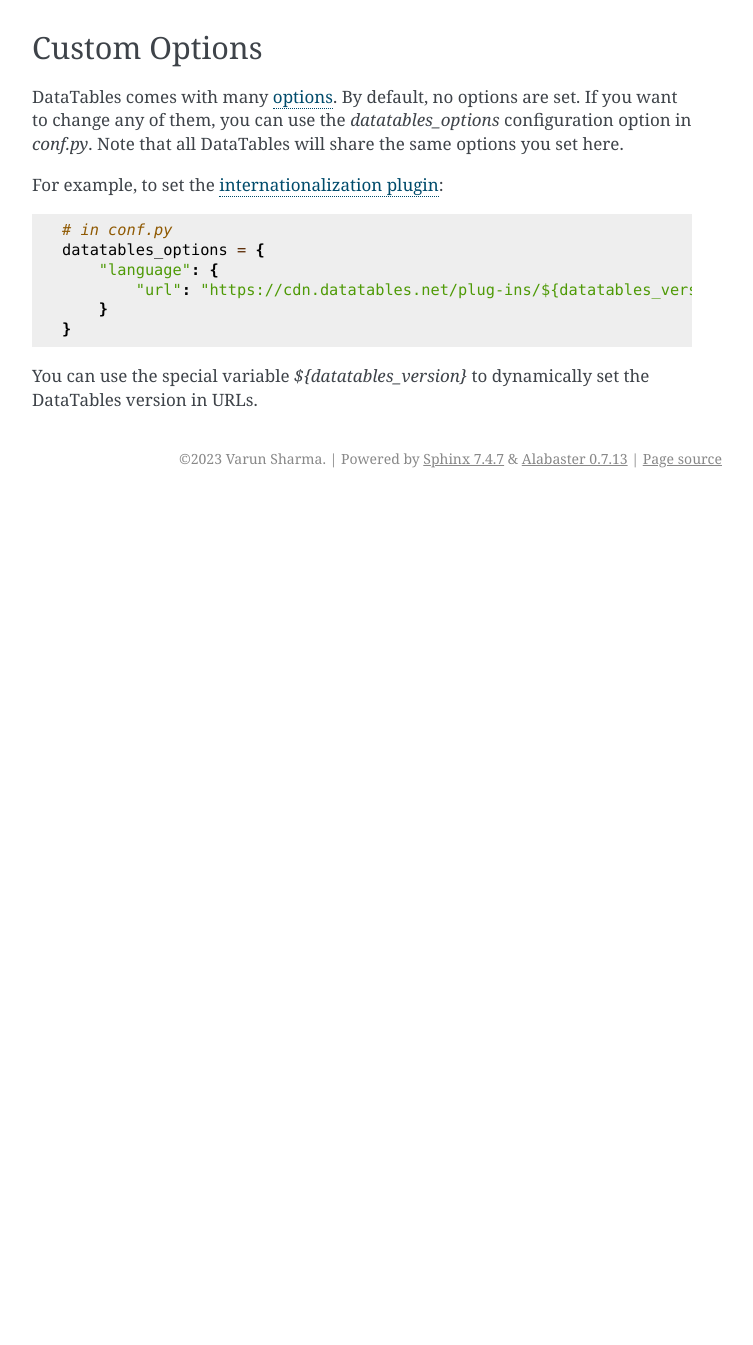
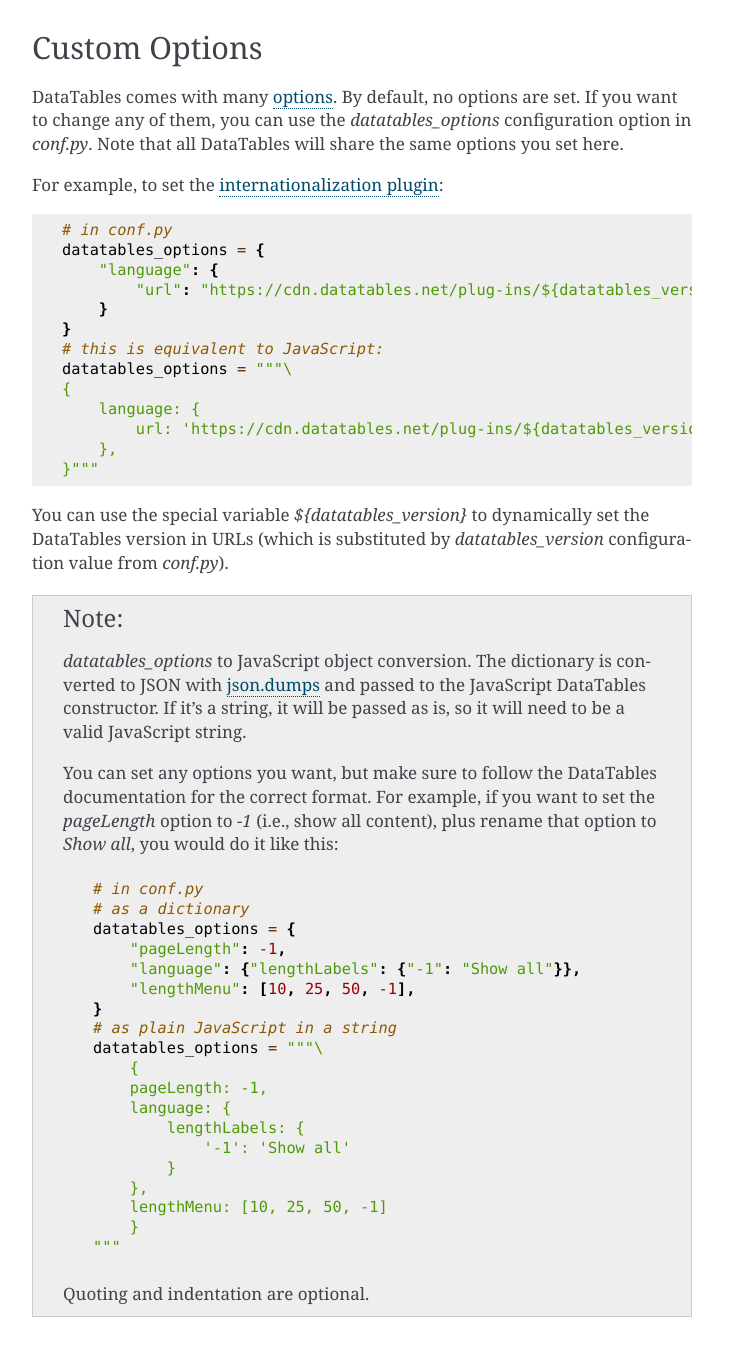
Before and after one commit to sharm294/sphinx-datatables, a Sphinx documentation site: the page built from docs/index.rst, in a window 1280 px wide and 1400 px high, scrolled down 2753 px, cut to the strip 55-1400 px from the top of the window. Shown: the whole strip, without its empty margins (388-1141 px from the left). Built offline with Sphinx 7.4.7, drawn with Linux system fonts in a browser that asks for light colours; before the commit the page ends 3306 px from its top, so only the background shows below that.

Commit message:
documentation

```diff
--- a/docs/index.rst
+++ b/docs/index.rst
@@ -143,7 +143,7 @@
 
 For example, to set the `internationalization plugin <https://datatables.net/plug-ins/i18n/>`__:
 
-.. code-block:: py
+.. code-block:: python
 
     # in conf.py
     datatables_options = {
@@ -151,5 +151,43 @@
             "url": "https://cdn.datatables.net/plug-ins/${datatables_version}/i18n/fr-FR.json"
         }
     }
+    # this is equivalent to JavaScript:
+    datatables_options = """\
+    {
+        language: {
+            url: 'https://cdn.datatables.net/plug-ins/${datatables_version}/i18n/fr-FR.json,'
+        },
+    }"""
 
-You can use the special variable `${datatables_version}` to dynamically set the DataTables version in URLs.
+You can use the special variable `${datatables_version}` to dynamically set the DataTables version in URLs (which is substituted by `datatables_version` configuration value from `conf.py`).
+
+.. note:: `datatables_options` to JavaScript object conversion.
+    The dictionary is converted to JSON with `json.dumps <https://docs.python.org/3/library/json.html#json.dumps>`__ and passed to the JavaScript DataTables constructor.
+    If it's a string, it will be passed as is, so it will need to be a valid JavaScript string.
+
+    You can set any options you want, but make sure to follow the DataTables documentation for the correct format.
+    For example, if you want to set the `pageLength` option to `-1` (i.e., show all content), plus rename that option to `Show all`, you would do it like this:
+
+    .. code-block:: python
+
+        # in conf.py
+        # as a dictionary
+        datatables_options = {
+            "pageLength": -1,
+            "language": {"lengthLabels": {"-1": "Show all"}},
+            "lengthMenu": [10, 25, 50, -1],
+        }
+        # as plain JavaScript in a string
+        datatables_options = """\
+            {
+            pageLength: -1,
+            language: {
+                lengthLabels: {
+                    '-1': 'Show all'
+                }
+            },
+            lengthMenu: [10, 25, 50, -1]
+            }
+        """
+
+    Quoting and indentation are optional.
```
